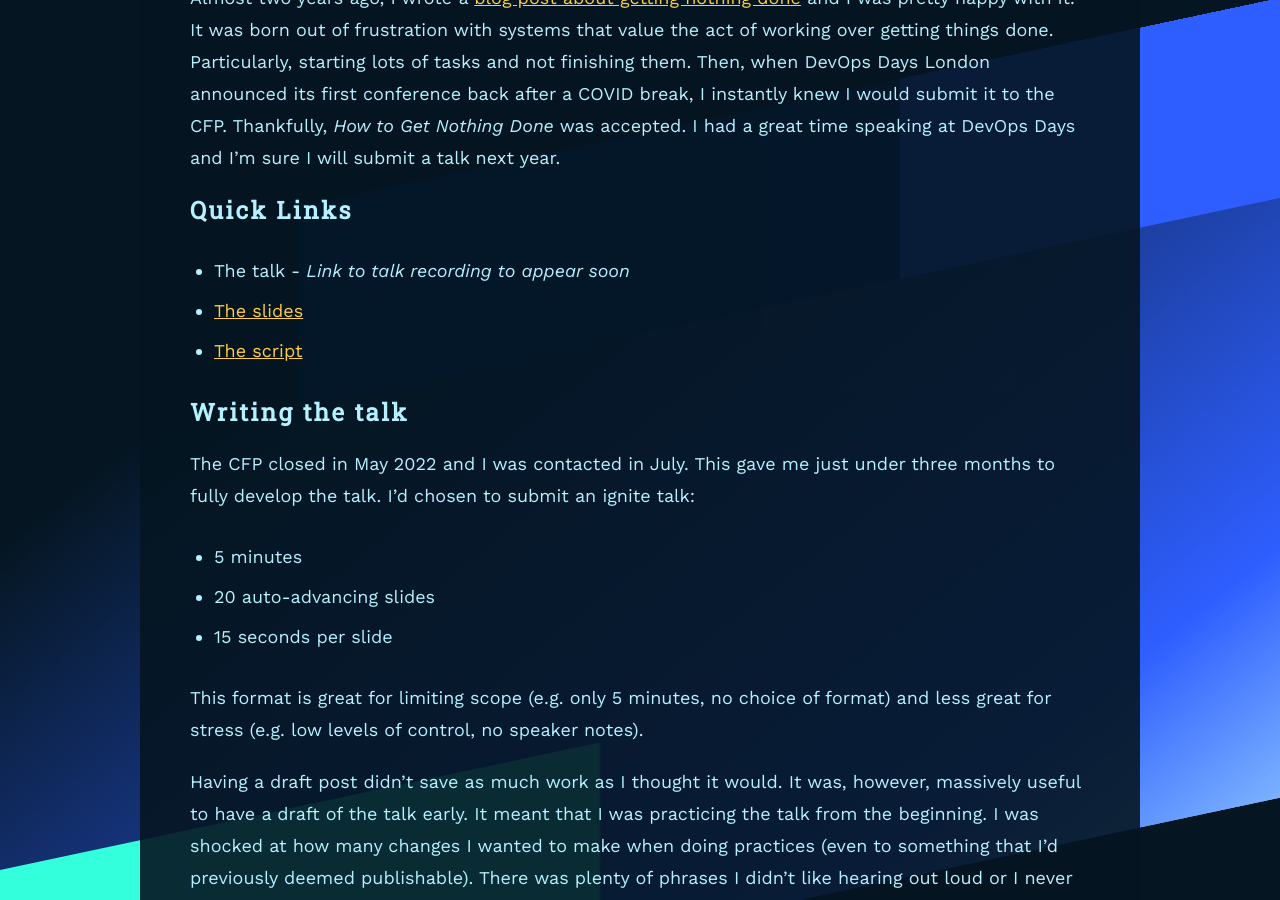
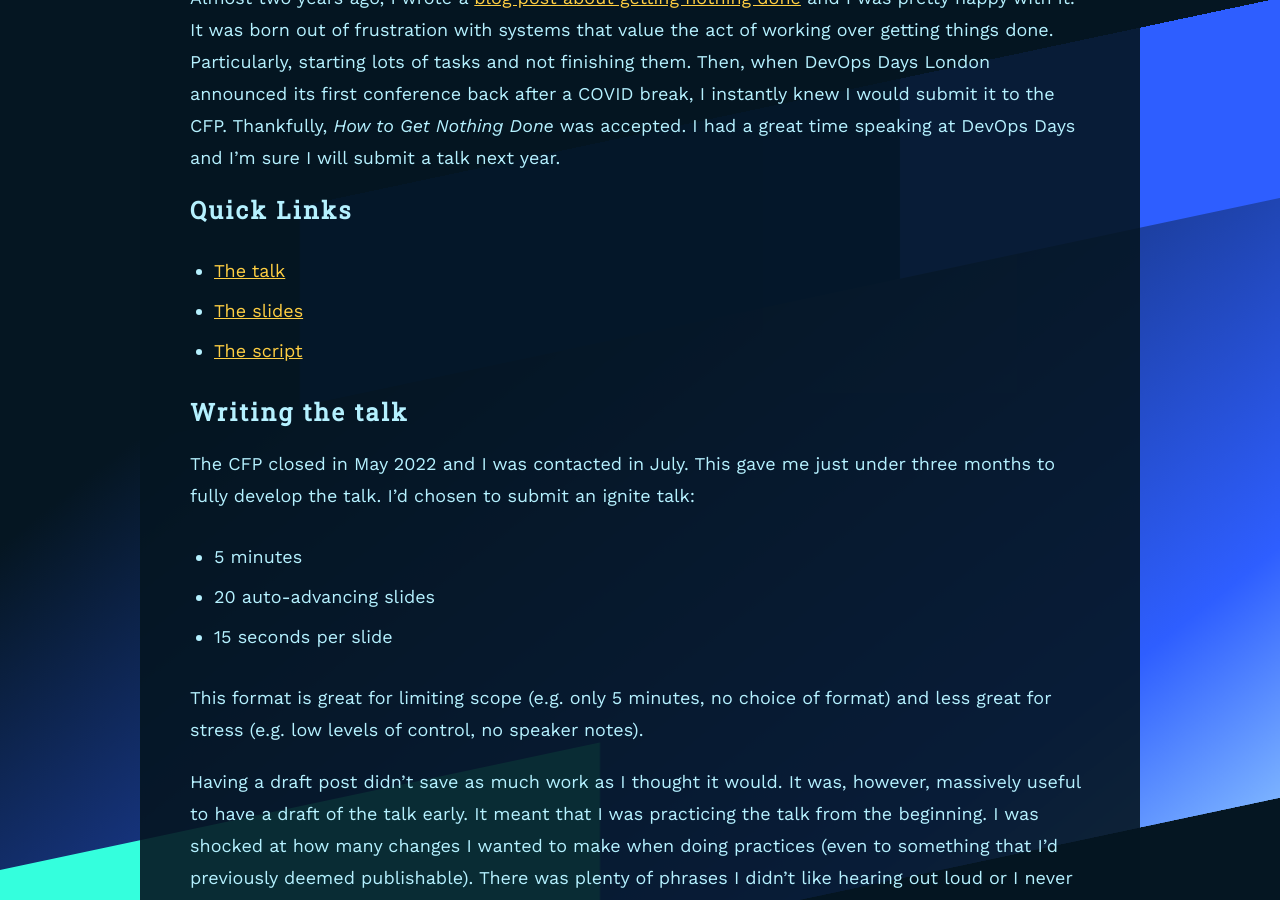
Before and after one commit to FleaRex/PersonalBlog, a Jekyll site: the page built from _posts/2022-10-10-howToGetNothingDoneTalkRecap.md, in a window 1280 px wide and 900 px high, scrolled down 370 px. Built offline with Jekyll 4.4.1, drawn with Linux system fonts in a browser that asks for light colours.

Commit message:
Add link to the talk

```diff
--- a/_posts/2022-10-10-howToGetNothingDoneTalkRecap.md
+++ b/_posts/2022-10-10-howToGetNothingDoneTalkRecap.md
@@ -9,7 +9,7 @@ Almost two years ago, I wrote a [blog post about getting nothing done](/2020/12/
 
 ## Quick Links
 
-- The talk - _Link to talk recording to appear soon_
+- [The talk](https://youtu.be/Rgg1v_T6DZU)
 - [The slides](/assets/pdfs/DevOpsDaysLondonIgnite2022-slides.pdf)
 - [The script](/assets/pdfs/DevOpsDaysLondonIgnite2022-script.pdf)
 
```
